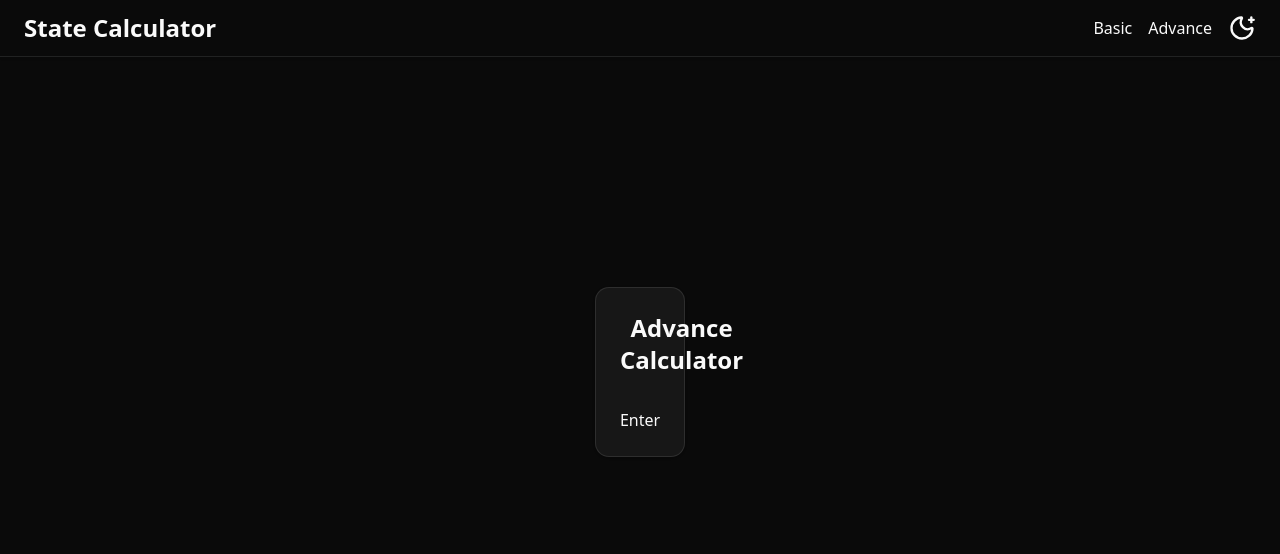
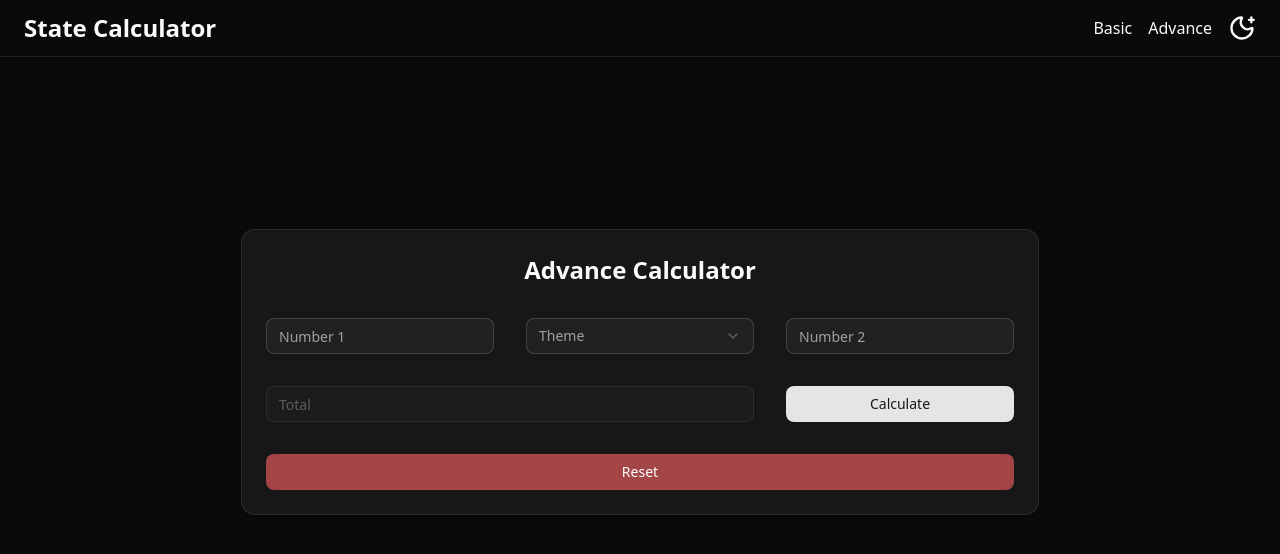
Before and after one commit to disharisen/state-calculator, a Next.js app: page /advance in a window 1280 px wide. Shown: the top 554 px of the page. Built offline with nearby package versions, Linux system fonts and the light colour scheme.

Commit message:
Advance Calculator UI Part 1 .

```diff
--- a/src/components/AdvanceCalculator.tsx
+++ b/src/components/AdvanceCalculator.tsx
@@ -1,5 +1,51 @@
+import { Button } from "./shadcnui/button";
+import { Input } from "./shadcnui/input";
+import {
+	Select,
+	SelectContent,
+	SelectItem,
+	SelectTrigger,
+	SelectValue,
+} from "./shadcnui/select";
+
 const AdvanceCalculator = () => {
-	return <div>Enter</div>;
+	return (
+		<div className="grid grid-cols-3 gap-8">
+			<Input
+				className="col-span-1"
+				placeholder="Number 1"
+			/>
+
+			<Select>
+				<SelectTrigger className="w-full">
+					<SelectValue placeholder="Theme" />
+				</SelectTrigger>
+				<SelectContent>
+					<SelectItem value="light">Light</SelectItem>
+					<SelectItem value="dark">Dark</SelectItem>
+					<SelectItem value="system">System</SelectItem>
+				</SelectContent>
+			</Select>
+
+			<Input
+				className="col-span-1"
+				placeholder="Number 2"
+			/>
+
+			<Input
+				className="col-span-2"
+				placeholder="Total"
+				disabled
+			/>
+
+			<Button className="col-span-1 cursor-pointer">Calculate</Button>
+			<Button
+				className="col-span-3 cursor-pointer"
+				variant={"destructive"}>
+				Reset
+			</Button>
+		</div>
+	);
 };
 
 export default AdvanceCalculator;
```
